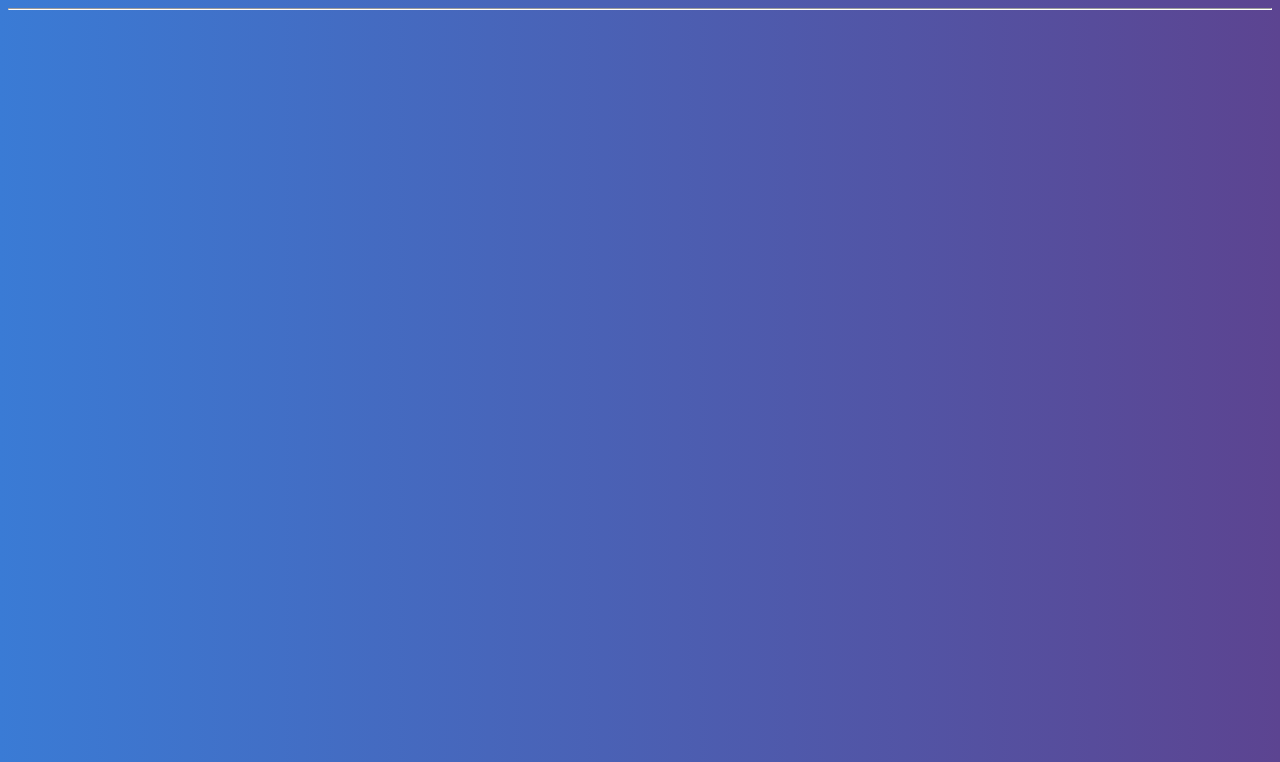
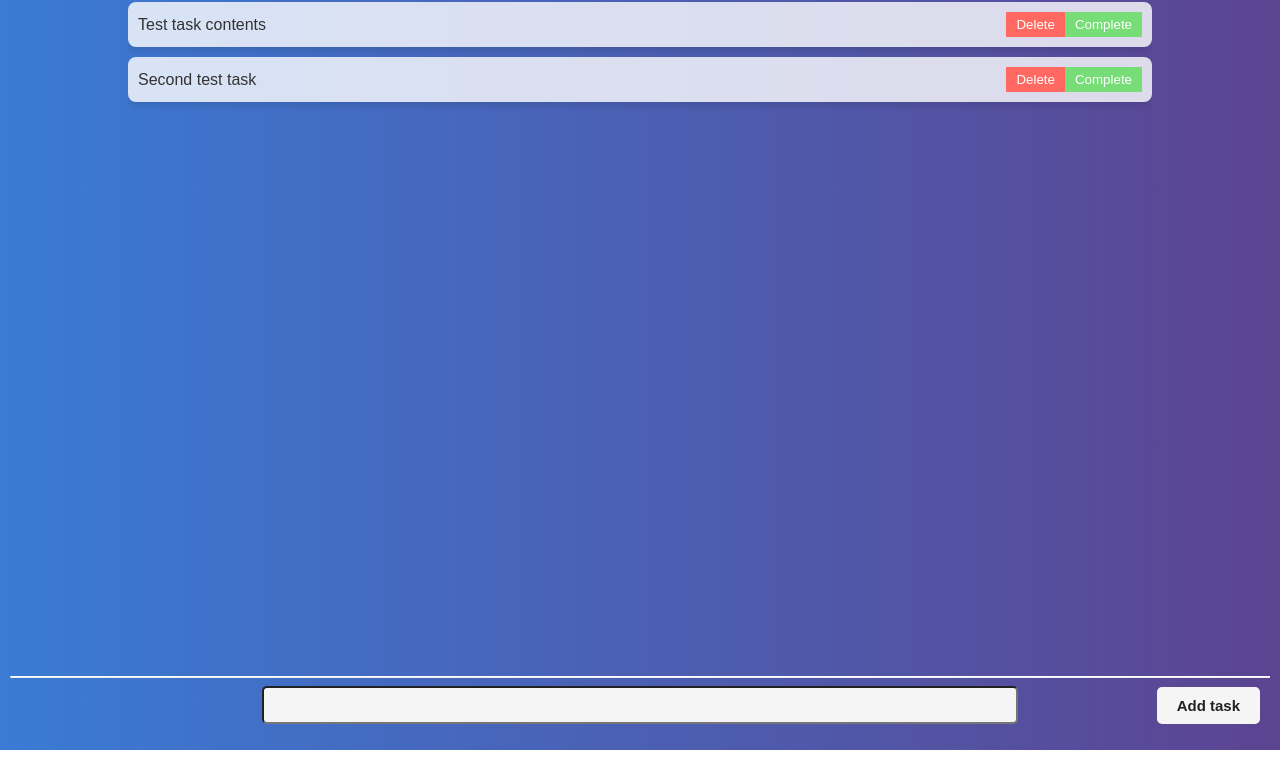
Before and after one commit to DamianTadzik/to-do-list, a plain HTML site: page webpage/todo.html in a window 1280 px wide. Shown: the part 66-828 px from the top of the page. Drawn offline with Linux system fonts and the light colour scheme.

Commit message:
html and css for todo added

```diff
--- a/webpage/css/styles_main.css
+++ b/webpage/css/styles_main.css
@@ -106,12 +106,12 @@ button {
 .popup .form h2 {
     text-align: center;
     color: #222;
-    margin: 10px 0px 20px;
+    margin: 10px 0 20px;
     font-size: 25px;
 }
 
 .popup .form .form-element {
-    margin: 15px 0px;
+    margin: 15px 0;
 }
 
 .popup .form .form-element label {
--- a/webpage/css/styles_todo.css
+++ b/webpage/css/styles_todo.css
@@ -1,7 +1,22 @@
+
 body {
     background: linear-gradient(to right, #3a7bd5, #5c4491);
     font-family: "Raleway", sans-serif;
     height: 100vh;
+}
+
+/* **************** UPPER SECTION **************** */
+.title-logout-section {
+    position: fixed;
+    top: 0;
+    left: 0;
+    width: 100%;
+    padding: 10px;
+    box-sizing: border-box;
+}
+
+.title-logout-section hr {
+    border-bottom: 1px solid white;
 }
 
 .title {
@@ -11,16 +26,12 @@ body {
     font-style: normal;
     font-weight: bold;
     line-height: normal;
-}
-
-
-hr {
-    border-bottom: 1px solid white;
+    margin: 0; /* Remove default margin to prevent unwanted spacing */
 }
 
 #button-logout {
     position: fixed;
-    top: 20px;
+    top: 10px;
     right: 10px;
     padding: 10px 20px;
     font-size: 15px;
@@ -33,3 +44,101 @@ hr {
     border-radius: 5px;
     margin: 0 10px;
 }
+
+
+/* **************** TO DO SECTION **************** */
+.class-task-list {
+    position: fixed;
+    display: block;
+    flex-direction: column;
+    align-items: center;
+    justify-content: flex-start; /* Adjust this to your preference */
+    max-height: calc(100vh - 120px); /* Adjust the maximum height for your upper and lower bars */
+    overflow-y: auto; /* Enable vertical scrolling if needed */
+    margin-top: 60px; /* Add some top margin to move the task list below the upper section */
+    width: 80%;
+    left: 50%; /* Set the left position to 50% */
+    transform: translateX(-50%); /* Use transform to center horizontally */
+}
+
+.class-task {
+    display: flex;
+    align-items: center;
+    margin-bottom: 10px;
+    width: 100%;
+    background-color: rgba(255, 255, 255, 0.8);
+    padding: 10px;
+    border-radius: 8px;
+    box-shadow: 0 4px 6px rgba(0, 0, 0, 0.1);
+    box-sizing: border-box; /* Ensure padding and border are included in the width */
+}
+
+.class-task .task-content {
+    flex-grow: 1;
+    color: #333;
+    overflow: hidden; /* Ensure the content doesn't overflow */
+    white-space: nowrap; /* Prevent the content from wrapping to a new line */
+    text-overflow: ellipsis; /* Display an ellipsis (...) if the content overflows */
+}
+
+.class-task .button-delete {
+    background-color: #ff6961;
+    color: #fff;
+    border: none;
+    padding: 5px 10px;
+    cursor: pointer;
+}
+
+.class-task .button-complete {
+    background-color: #77dd77; /* A nice green color for completed tasks */
+    color: #fff;
+    border: none;
+    padding: 5px 10px;
+    cursor: pointer;
+}
+
+
+/* **************** LOWER SECTION **************** */
+.input-section-fixed {
+    width: 100%;
+    position: fixed;
+    bottom: 0;
+    left: 0;
+    padding: 10px;
+    box-sizing: border-box;
+}
+
+.input-section-fixed hr {
+    border-top: 1px solid white;
+}
+
+#button-add-task {
+    position: fixed;
+    bottom: 10px;
+    right: 10px;
+    padding: 10px 20px;
+    font-size: 15px;
+    font-weight: 600;
+    color: #222;
+    background: #f5f5f5;
+    border: none;
+    outline: none;
+    cursor: pointer;
+    border-radius: 5px;
+    margin: 0 10px;
+    box-sizing: border-box;
+}
+
+#input-task {
+    height: 38px;
+    width: 60%; /* Set the input width to 60% */
+    margin: 0 auto; /* Center the input */
+    font-size: 15px;
+    font-weight: 600;
+    color: #222;
+    background: #f5f5f5;
+    border-radius: 5px;
+    display: block; /* Ensure it's a block-level element for the margin to work */
+    padding: 5px; /* Optional: Add some padding for better aesthetics */
+    box-sizing: border-box; /* Include padding in the width calculation */
+}
--- a/webpage/todo.html
+++ b/webpage/todo.html
@@ -12,11 +12,36 @@
 </head>
 
 <body>
-    <h1 class="title">The Ultimate To-Do List</h1>
-    <hr>
-    <div>
-        <button id="button-logout">Log out</button>
+    <!-- Upper bar with title and logout button -->
+    <div class="title-logout-section">
+        <h1 class="title">The Ultimate To-Do List</h1>
+        <div>
+            <button id="button-logout">Log out</button>
+        </div>
+        <hr>
     </div>
+
+    <!-- Central section with tasks -->
+    <div class="class-task-list">
+        <div class="class-task">
+            <span class="task-content">Test task contents</span>
+            <button class="button-delete">Delete</button>
+            <button class="button-complete">Complete</button>
+        </div>
+        <div class="class-task">
+            <span class="task-content">Second test task</span>
+            <button class="button-delete">Delete</button>
+            <button class="button-complete">Complete</button>
+        </div>
+    </div>
+
+    <!-- Lower bar with input field -->
+    <div class="input-section-fixed">
+        <hr>
+        <input type="text" id="input-task">
+        <button id="button-add-task">Add task</button>
+    </div>
+
 </body>
 
 </html>
```
Also changed, not shown: server/startup-readme.md (+1 -1 lines), readme.md.
